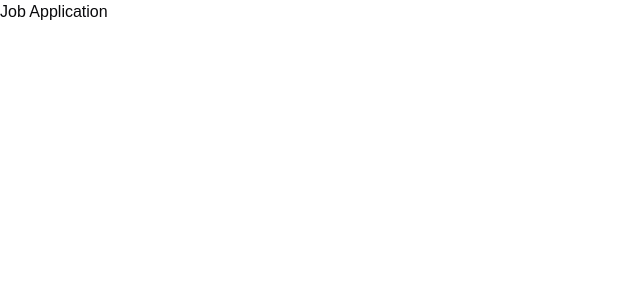
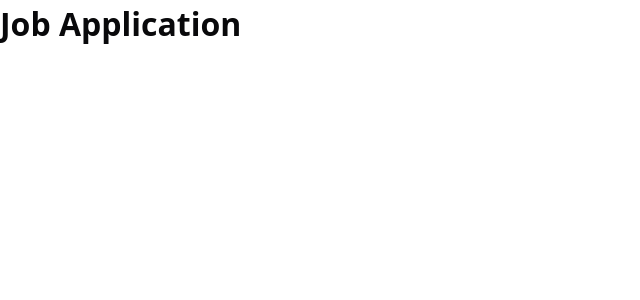
Before and after one commit to manutdmohit/jobify, a Next.js app: page / in a window 1280 px wide. Shown: the top 300 px of the page, without its empty margins (0-640 px from the left). Built offline with nearby package versions, Linux system fonts and the light colour scheme.

Commit message:
globals.css

```diff
--- a/app/globals.css
+++ b/app/globals.css
@@ -1,16 +1,6 @@
 @tailwind base;
 @tailwind components;
 @tailwind utilities;
-
-body {
-  font-family: Arial, Helvetica, sans-serif;
-}
-
-@layer utilities {
-  .text-balance {
-    text-wrap: balance;
-  }
-}
 
 @layer base {
   :root {
@@ -20,26 +10,22 @@ body {
     --card-foreground: 240 10% 3.9%;
     --popover: 0 0% 100%;
     --popover-foreground: 240 10% 3.9%;
-    --primary: 240 5.9% 10%;
-    --primary-foreground: 0 0% 98%;
+    --primary: 333 71% 51%;
+    --primary-foreground: 0 0% 100%;
     --secondary: 240 4.8% 95.9%;
     --secondary-foreground: 240 5.9% 10%;
     --muted: 240 4.8% 95.9%;
     --muted-foreground: 240 3.8% 46.1%;
     --accent: 240 4.8% 95.9%;
     --accent-foreground: 240 5.9% 10%;
-    --destructive: 0 84.2% 60.2%;
+    --destructive: 0 72% 51%;
     --destructive-foreground: 0 0% 98%;
     --border: 240 5.9% 90%;
     --input: 240 5.9% 90%;
-    --ring: 240 10% 3.9%;
-    --chart-1: 12 76% 61%;
-    --chart-2: 173 58% 39%;
-    --chart-3: 197 37% 24%;
-    --chart-4: 43 74% 66%;
-    --chart-5: 27 87% 67%;
+    --ring: 240 5.9% 10%;
     --radius: 0.5rem;
   }
+
   .dark {
     --background: 240 10% 3.9%;
     --foreground: 0 0% 98%;
@@ -47,24 +33,19 @@ body {
     --card-foreground: 0 0% 98%;
     --popover: 240 10% 3.9%;
     --popover-foreground: 0 0% 98%;
-    --primary: 0 0% 98%;
-    --primary-foreground: 240 5.9% 10%;
+    --primary: 333 71% 51%;
+    --primary-foreground: 0 0% 100%;
     --secondary: 240 3.7% 15.9%;
     --secondary-foreground: 0 0% 98%;
     --muted: 240 3.7% 15.9%;
     --muted-foreground: 240 5% 64.9%;
     --accent: 240 3.7% 15.9%;
     --accent-foreground: 0 0% 98%;
-    --destructive: 0 62.8% 30.6%;
+    --destructive: 0 72% 51%;
     --destructive-foreground: 0 0% 98%;
     --border: 240 3.7% 15.9%;
     --input: 240 3.7% 15.9%;
     --ring: 240 4.9% 83.9%;
-    --chart-1: 220 70% 50%;
-    --chart-2: 160 60% 45%;
-    --chart-3: 30 80% 55%;
-    --chart-4: 280 65% 60%;
-    --chart-5: 340 75% 55%;
   }
 }
 
@@ -75,4 +56,33 @@ body {
   body {
     @apply bg-background text-foreground;
   }
+
+  h1,
+  h2,
+  h2,
+  h3,
+  h4,
+  h5,
+  h6 {
+    @apply font-bold;
+  }
+
+  h1 {
+    font-size: 2.5rem;
+  }
+  h2 {
+    font-size: 2rem;
+  }
+  h3 {
+    font-size: 1.75rem;
+  }
+  h4 {
+    font-size: 1.5rem;
+  }
+  h5 {
+    font-size: 1.25rem;
+  }
+  h6 {
+    font-size: 1rem;
+  }
 }
```
